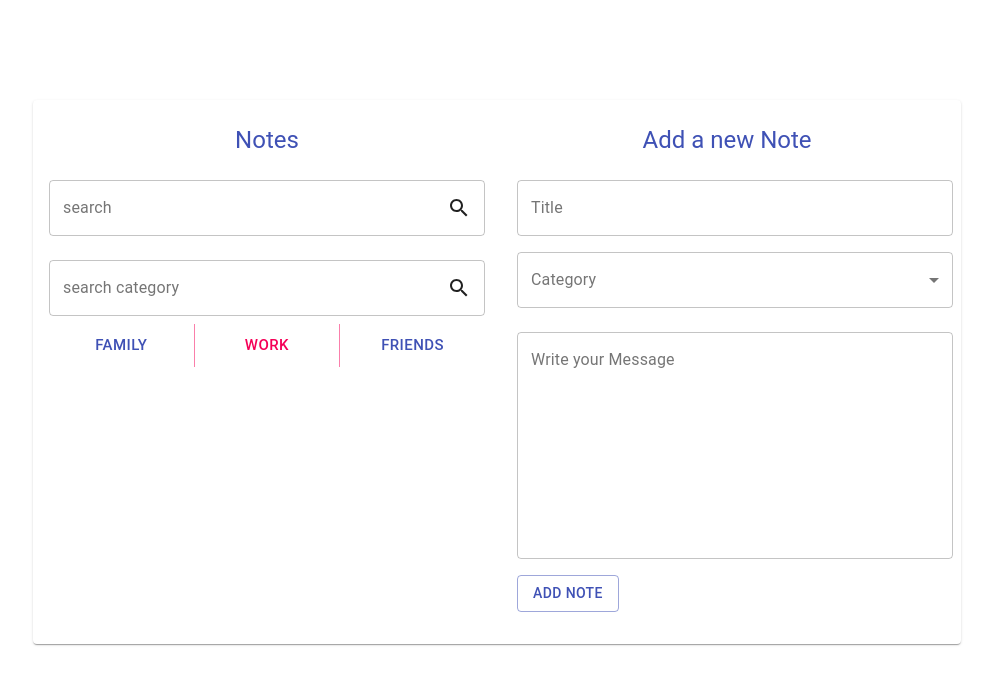
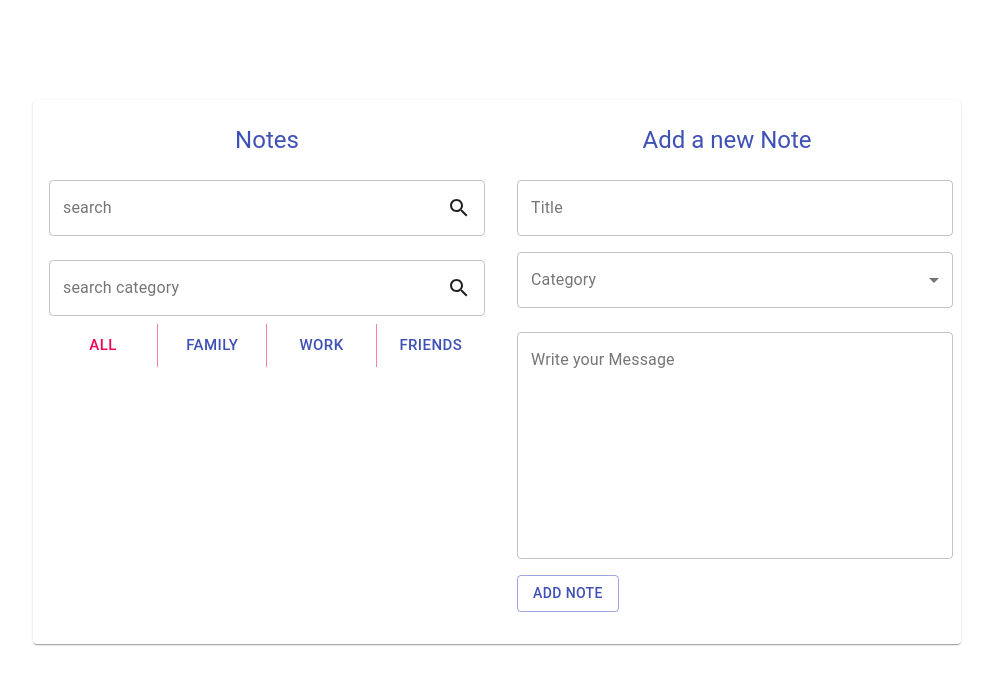
Before and after one commit to nimahkh/note_taking_app, a React (Create React App) app: page / in a window 1280 px wide. Shown: the top 684 px of the page, without its empty margins (143-1136 px from the left). Built offline with nearby package versions, Linux system fonts and the light colour scheme.

Commit message:
fix categories Result and style

```diff
--- a/src/components/NotesList/index.js
+++ b/src/components/NotesList/index.js
@@ -49,8 +49,8 @@ function NotesList() {
     if (searched.length > 0) {
       setMainData(searched)
     }
-    if (value.length === 0) {
-      setMainData(notes)
+    if (searched.length === 0) {
+      setMainData([])
     }
   }
 
@@ -70,9 +70,10 @@ function NotesList() {
       }}/>
 
     <ButtonGroup fullWidth variant="text" color="secondary" size="large" aria-label="large contained secondary button group">
-      <Button color="primary" onClick={()=>searchCategory('Family')}>Family</Button>
-      <Button onClick={()=>searchCategory('Work')}>Work</Button>
-      <Button color="primary" onClick={()=>searchCategory('Friends')}>Friends</Button>
+      <Button color={stateCategory===''?"secondary":"primary"} onClick={()=>searchCategory('')}>All</Button>
+      <Button color={stateCategory==='Family'?"secondary":"primary"} onClick={()=>searchCategory('Family')}>Family</Button>
+      <Button color={stateCategory==='Work'?"secondary":"primary"} onClick={()=>searchCategory('Work')}>Work</Button>
+      <Button color={stateCategory==='Friends'?"secondary":"primary"} onClick={()=>searchCategory('Friends')}>Friends</Button>
     </ButtonGroup>
     <div className={classes.margin}>
       {mainData.length > 0 && mainData.map((item, index) => (<Note row={index} item={item} key={item.id}/>))}
```
